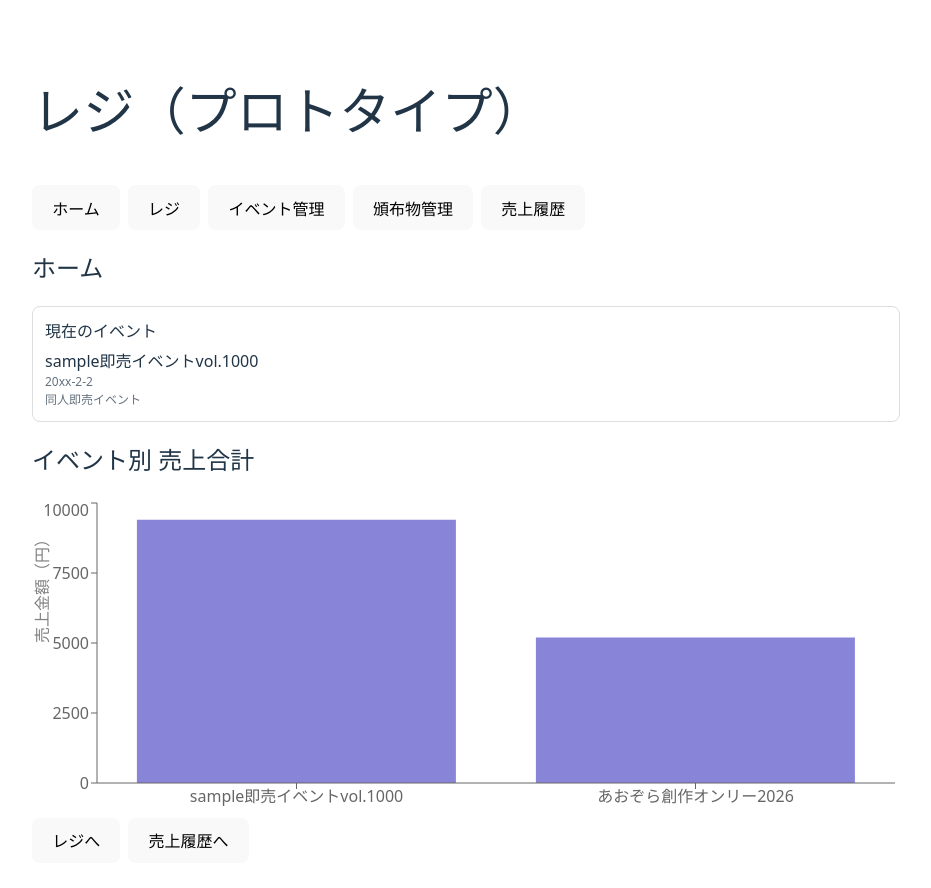
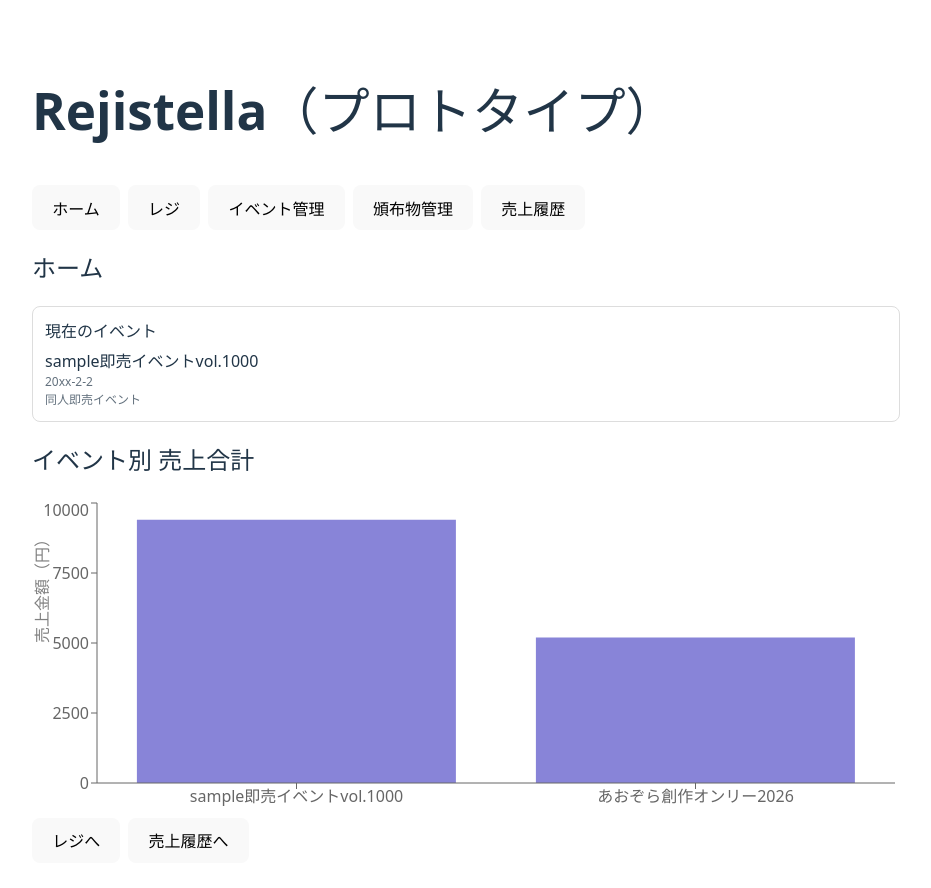
Before and after one commit to kei5o55/register, a React (Vite) app: page / in a window 1280 px wide. Shown: the top 888 px of the page, without its empty margins (174-1105 px from the left). Built offline with nearby package versions, Linux system fonts and the light colour scheme.

Commit message:
デプロイ用

```diff
--- a/src/App.tsx
+++ b/src/App.tsx
@@ -624,7 +624,7 @@ const handleCheckout = () => {// チェックアウト処理（在庫チェッ
           marginBottom: 16,
         }}
       >
-        <h1>レジ（プロトタイプ）</h1>
+        <h1>Rejistella（プロトタイプ）</h1>
         <nav style={{ display: "flex", gap: 8 ,flexWrap: "nowrap"}}>
           <button onClick={() => setScreen("home")}>ホーム</button>
           <button onClick={() => setScreen("register")}>レジ</button>
--- a/src/components/EventListScreen.tsx
+++ b/src/components/EventListScreen.tsx
@@ -24,7 +24,6 @@ export function EventListScreen({
   currentEventId,
   onSelectCurrentEvent,
   onOpenEventHistory,
-  //onOpenEventDetail,
   onDeleteEvent,
   onAddEvent,
   onOpenEventSetting,
```
